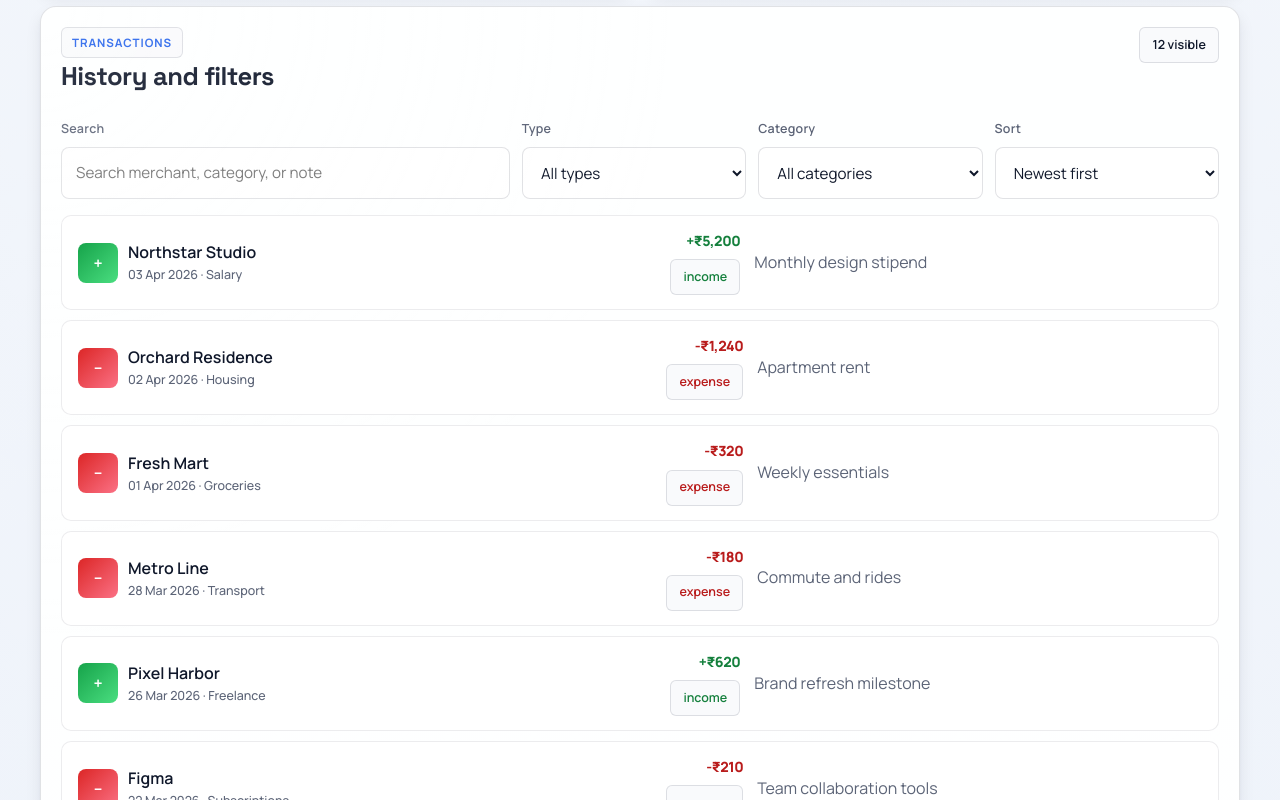
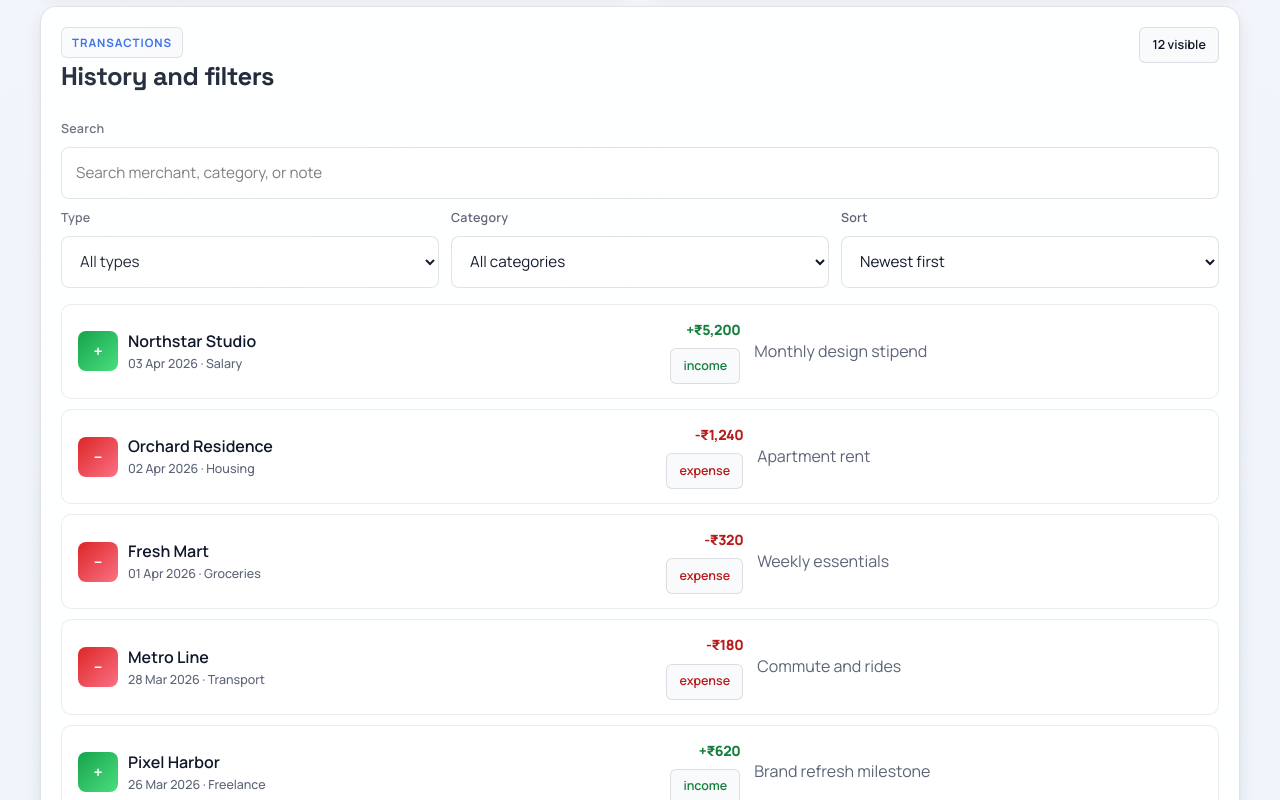
Before and after one commit to gandharr/Vault-Finance, a React (Vite) app: page / in a window 1280 px wide. Shown: the part 1860-2660 px from the top of the page. Built offline with nearby package versions, Linux system fonts and the light colour scheme.

Commit message:
Rebalance transaction filters into clean two-row layout

```diff
--- a/src/App.css
+++ b/src/App.css
@@ -1124,13 +1124,17 @@ textarea {
 
 .transaction-toolbar {
   display: grid;
-  grid-template-columns: 2fr repeat(3, minmax(120px, 1fr));
+  grid-template-columns: repeat(3, minmax(0, 1fr));
   gap: 12px;
   align-items: end;
 }
 
 .transaction-toolbar label {
   min-width: 0;
+}
+
+.transaction-toolbar .search-field {
+  grid-column: 1 / -1;
 }
 
 .transaction-toolbar label span {
```
